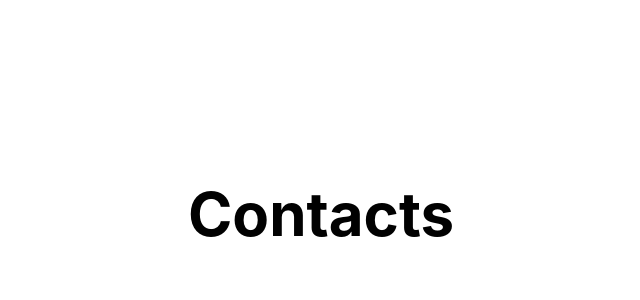
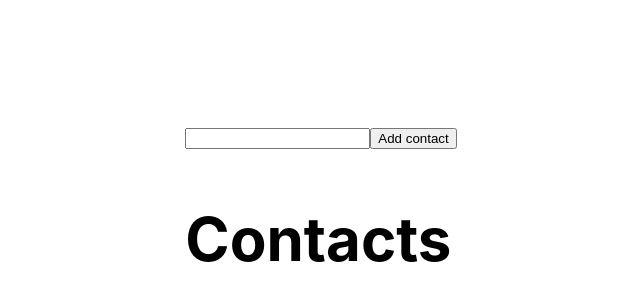
Before and after one commit to SebastianLalek/goit-react-hw-02-phonebook, a React (Create React App) app: page / in a window 1280 px wide. Shown: the part 186-486 px from the top of the page, without its empty margins (319-959 px from the left). Built offline with nearby package versions, Linux system fonts and the light colour scheme.

Commit message:
add form

```diff
--- a/package.json
+++ b/package.json
@@ -7,6 +7,7 @@
     "@testing-library/jest-dom": "^5.16.3",
     "@testing-library/react": "^12.1.4",
     "@testing-library/user-event": "^13.5.0",
+    "nanoid": "^5.0.2",
     "react": "^18.1.0",
     "react-dom": "^18.1.0",
     "react-scripts": "5.0.1",
--- a/src/components/App.jsx
+++ b/src/components/App.jsx
@@ -1,6 +1,8 @@
 import { Component } from "react";
 
+
 import ContactList from "./contacts/Contacts";
+import { nanoid } from "nanoid";
 
 class Phonebook extends Component {
 
@@ -9,9 +11,47 @@ class Phonebook extends Component {
     name: ''
   }
 
+  inputId = () => nanoid();
+
+  handleChange = e => {
+    const {name, value, id} = e.target;
+    this.setState({[name]: value, id:id})
+  }
+
+  handleSubmit = e => {
+    e.preventDefault();
+
+    const name =this.state.name;
+    const id = this.state.id;
+
+    const contact = {
+      name: name,
+      id: id
+    }
+
+    this.setState({
+      contacts: [...this.state.contacts, contact]
+    })
+  }
+
   render() {
     return (
+      <div>
+<form onSubmit={this.handleSubmit}>
+<input
+  type="text"
+  name="name"
+  id={this.inputId()}
+  pattern="^[a-zA-Zа-яА-Я]+(([' -][a-zA-Zа-яА-Я ])?[a-zA-Zа-яА-Я]*)*$"
+  title="Name may contain only letters, apostrophe, dash and spaces. For example Adrian, Jacob Mercer, Charles de Batz de Castelmore d'Artagnan"
+  required
+  onChange={this.handleChange}
+/>
+<button>Add contact</button>
+</form>
+
       <ContactList contacts={this.state.contacts} />
+      </div>
     )
   }
 }
```
Also changed, not shown: 1 other file (tests, documents, lock files or other folders).
